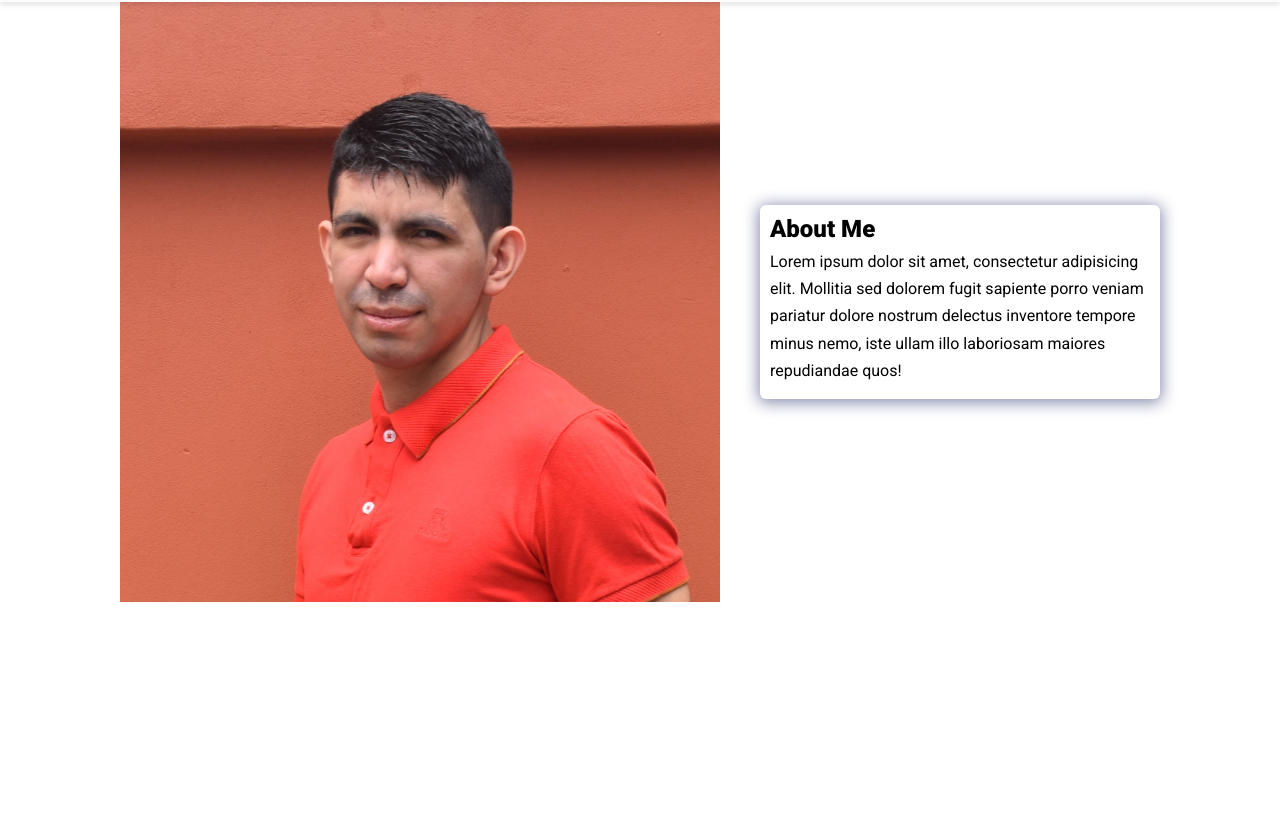
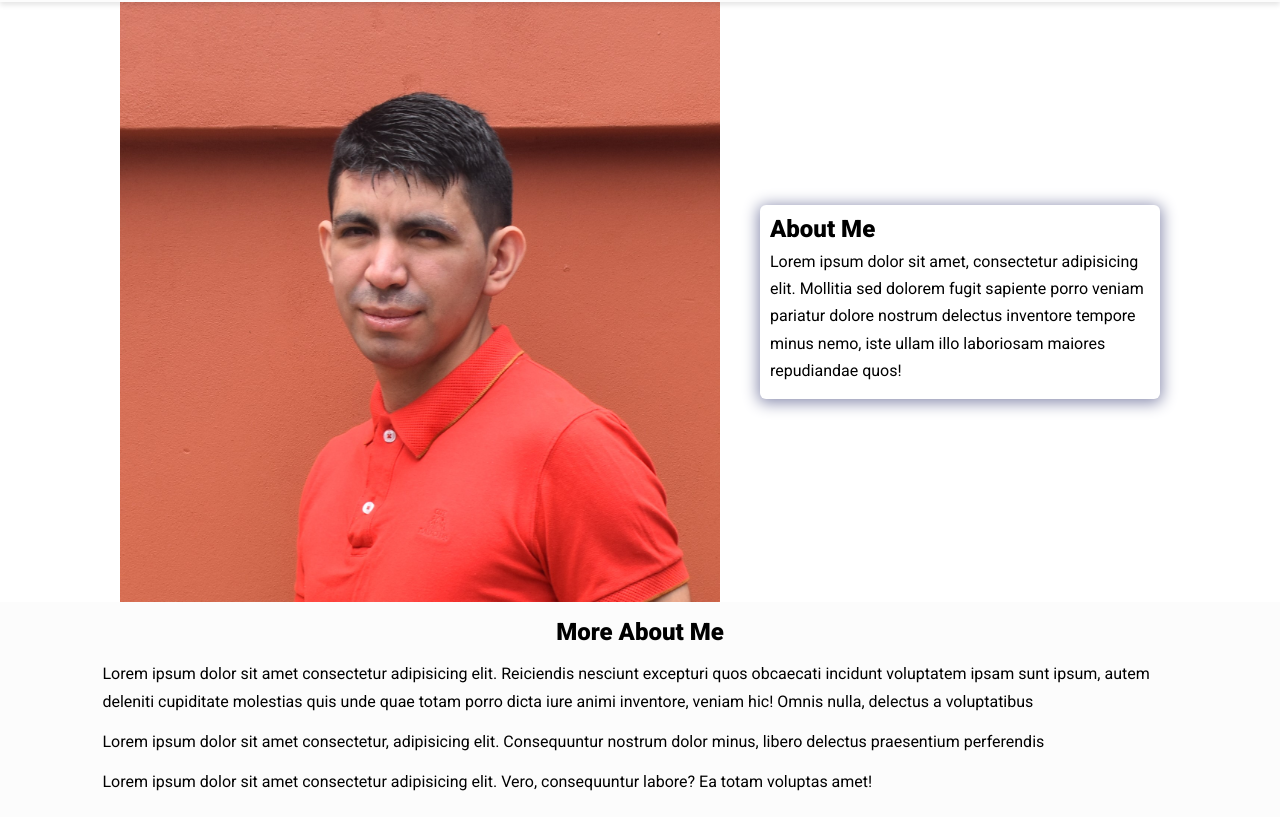
Before and after one commit to NDeleo94/Portfolio, a plain HTML site: page index.html in a window 1280 px wide. Shown: the part 74-891 px from the top of the page. Before the commit the page ends 800 px from the top, so only its background shows below. Drawn offline with nearby package versions, Linux system fonts and the light colour scheme.

Commit message:
more about section is ready

```diff
--- a/assets/css/styles.css
+++ b/assets/css/styles.css
@@ -120,3 +120,19 @@ nav {
     line-height: var(--line-height);
     padding: 0.3rem 0;
   }
+
+  /* More about style */
+  .more-about {
+    background-color: var(--bg-color);
+    padding: 1rem 6rem;
+  }
+
+  .more-about h2 {
+    margin-bottom: var(--bottom-margin);
+    text-align: center;
+  }
+
+  .more-about p {
+    line-height: var(--line-height);
+    padding: 0.4rem;
+  }
--- a/index.html
+++ b/index.html
@@ -59,6 +59,23 @@
     </section>
 
     <!-- More about -->
+    <section class="more-about">
+      <h2>More About Me</h2>
+      <p>
+        Lorem ipsum dolor sit amet consectetur adipisicing elit. Reiciendis
+        nesciunt excepturi quos obcaecati incidunt voluptatem ipsam sunt ipsum,
+        autem deleniti cupiditate molestias quis unde quae totam porro dicta
+        iure animi inventore, veniam hic! Omnis nulla, delectus a voluptatibus
+      </p>
+      <p>
+        Lorem ipsum dolor sit amet consectetur, adipisicing elit. Consequuntur
+        nostrum dolor minus, libero delectus praesentium perferendis
+      </p>
+      <p>
+        Lorem ipsum dolor sit amet consectetur adipisicing elit. Vero,
+        consequuntur labore? Ea totam voluptas amet!
+      </p>
+    </section>
 
     <!-- Skills section -->
 
```
